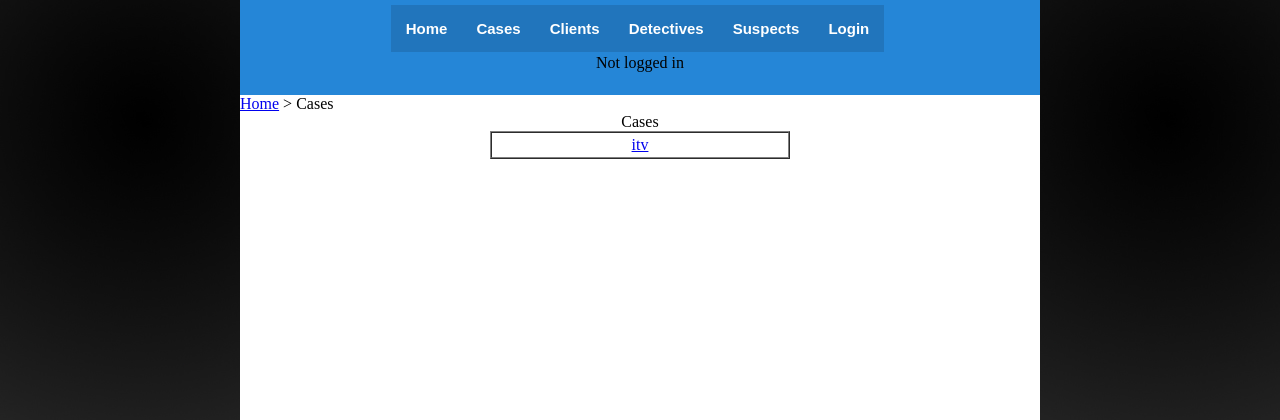
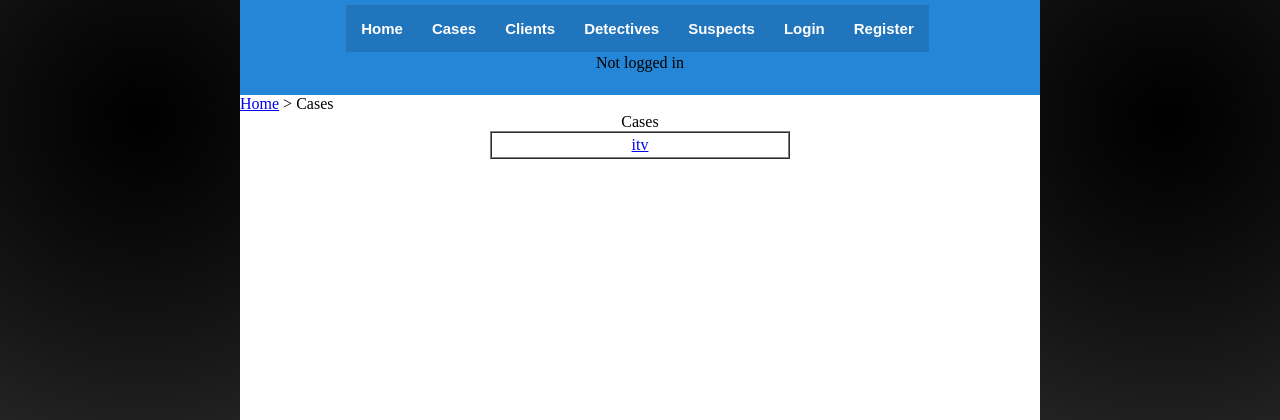
Before and after one commit to xbs1/Espionatge, a Django app: page /cases/ in a window 1280 px wide. Shown: the top 420 px of the page. Run offline with Django 3.2, Linux system fonts and the light colour scheme; data comes from the database, SQL or seed files in the repository; parts of the project's set-up code (start-up, migrations or seed data) failed here and were passed over.

Commit message:
Added register.html template (actually contains code copied from login.html). Added button register in NavBar (only when user is not authenticated).

```diff
--- a/appEspionatge/templates/base.html
+++ b/appEspionatge/templates/base.html
@@ -20,6 +20,7 @@
 				<p> Logged in as: {{user}} </p>
 			{% else %}
 				<a href="/login/">Login</a>
+				<a href="/register/">Register</a>
 				<p> Not logged in </p>
 			{% endif %}
 
```
